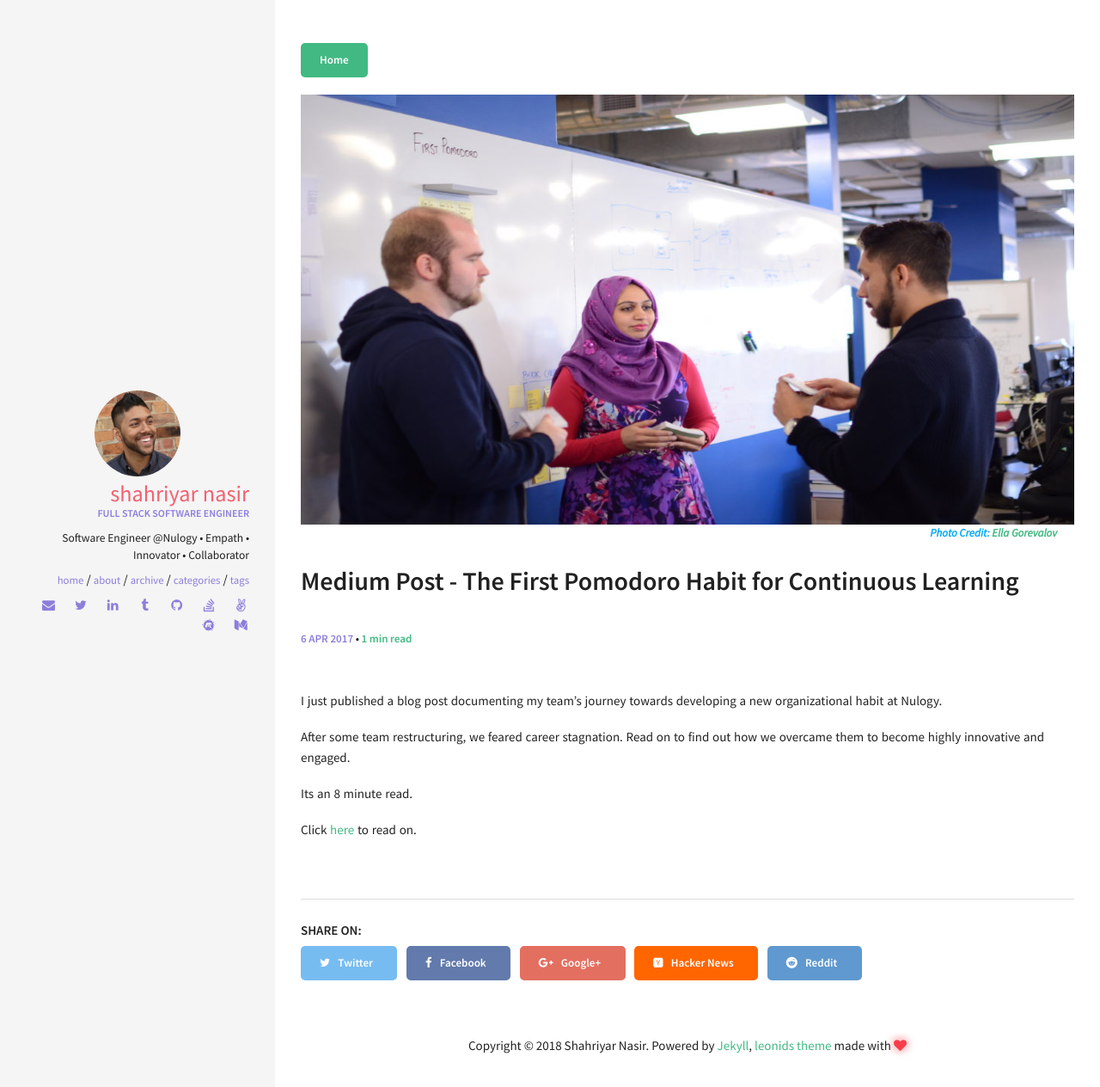
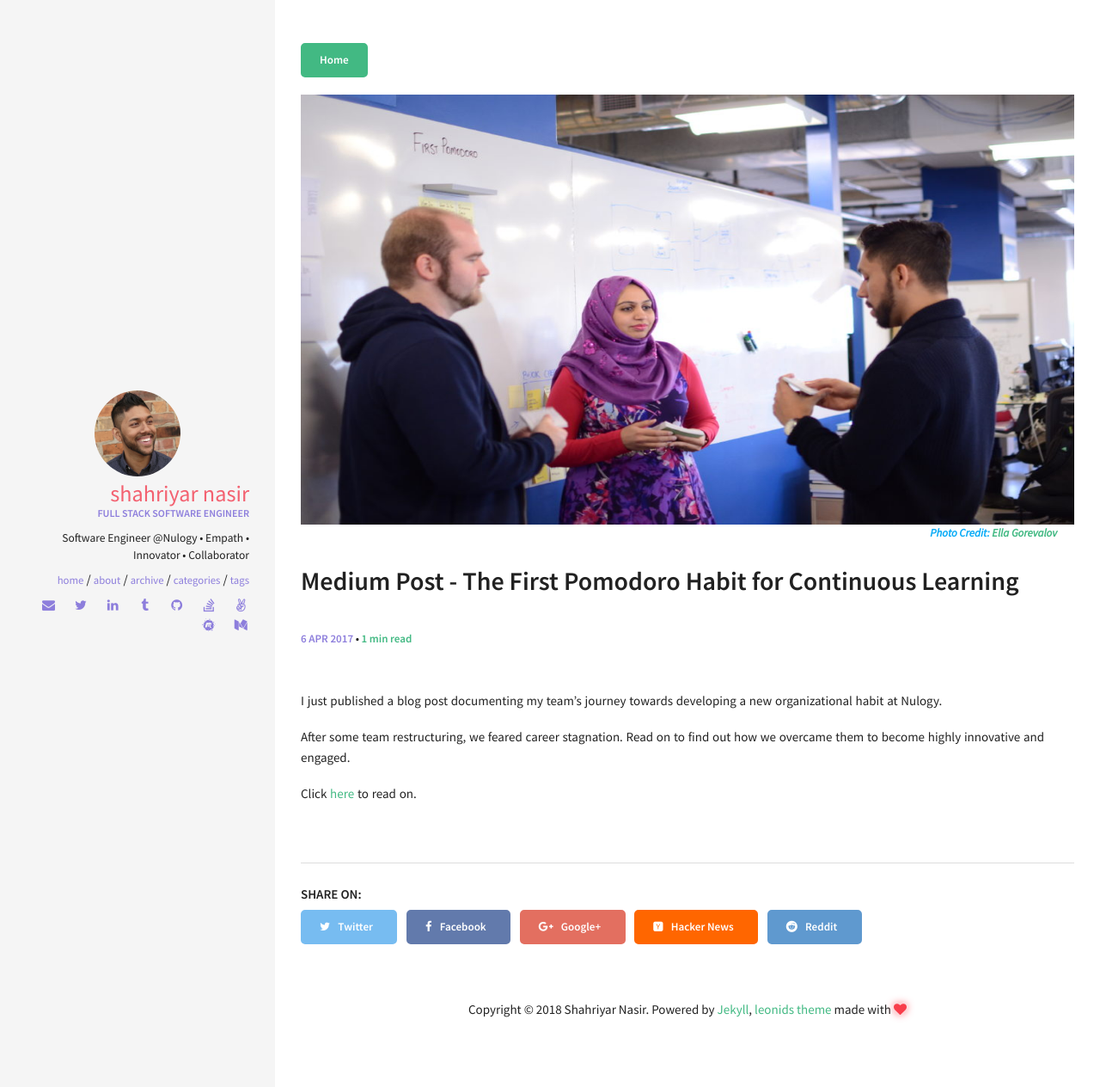
Before and after one commit to snasirca/snasirca.github.io, a Jekyll site: the page built from _posts/2017-04-06-new-blog-post-the-first-pomodoro-habit-for-continuous-learning.md, in a window 1280 px wide. Shown: the top 1264 px of the page at 86% size. Built offline with Jekyll 4.4.1, drawn with Linux system fonts in a browser that asks for light colours.

Commit message:
Removes read time

```diff
--- a/_posts/2017-04-06-new-blog-post-the-first-pomodoro-habit-for-continuous-learning.md
+++ b/_posts/2017-04-06-new-blog-post-the-first-pomodoro-habit-for-continuous-learning.md
@@ -16,8 +16,6 @@ I just published a blog post documenting my team's journey towards developing a
 After some team restructuring, we feared career stagnation. Read on to find out how we overcame them to become highly
 innovative and engaged.
 
-Its an 8 minute read.
-
 Click [here] to read on.
 
 [here]: https://medium.com/nulogy/the-first-pomodoro-habit-for-continuous-learning-e3cfa2e2451d
```
